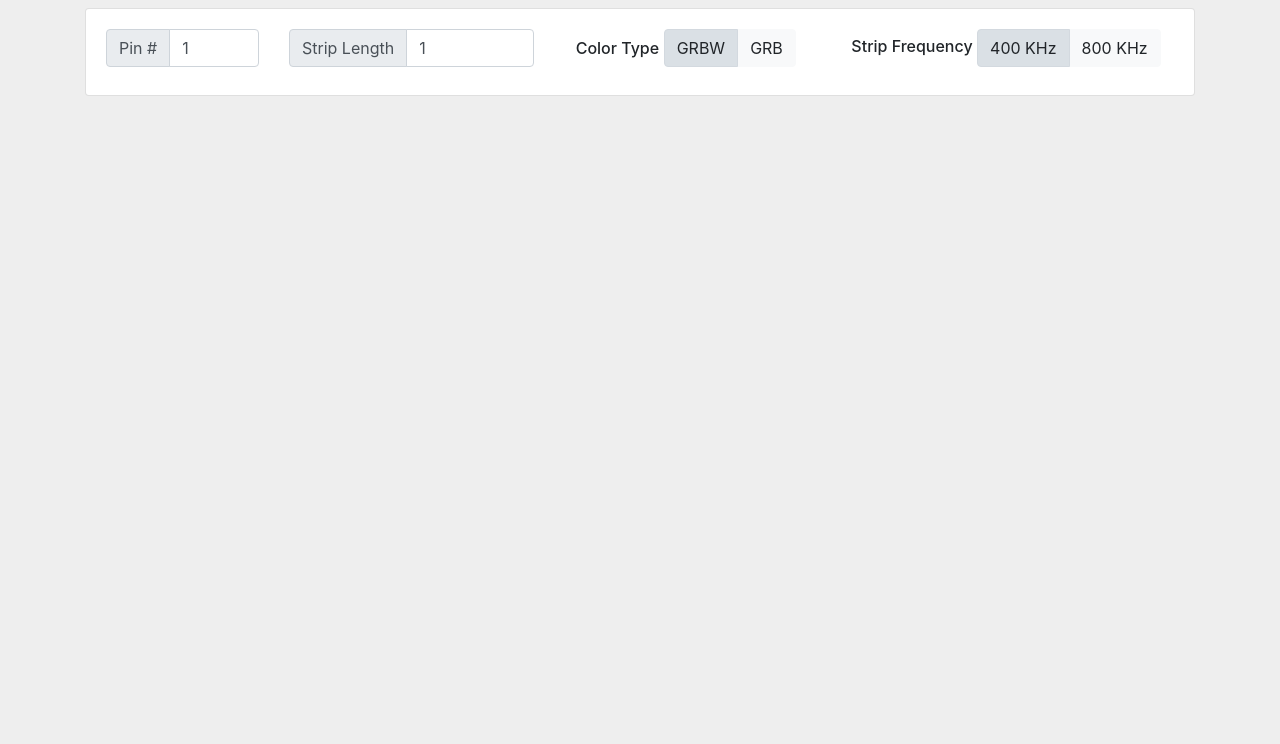
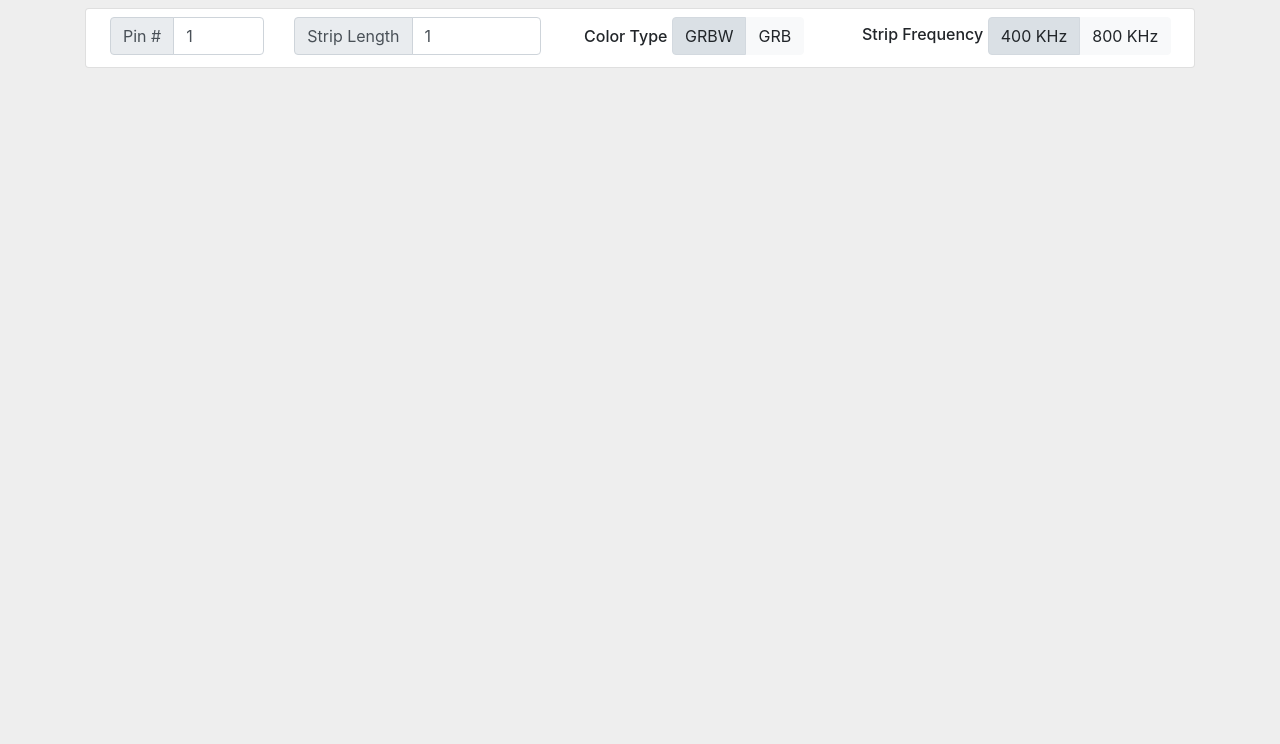
Before and after one commit to team401/LightLinkBuilder, a plain HTML site: page index.html in a window 1280 px wide. Shown: the part 56-800 px from the top of the page. Drawn offline with Linux system fonts and the light colour scheme; no server answers.

Commit message:
Decreased padding on line items.

```diff
--- a/index.html
+++ b/index.html
@@ -20,6 +20,12 @@
     .navbar-orange {
       background: #d35401
     }
+
+	.cardPad {
+		flex: auto;
+		padding: .5em .5em .25em 1.5em;
+		margin: 0;
+	}
 
     @media (min-width: 992px) {
       body {
@@ -51,7 +57,7 @@
     <div class="row">
       <div class="col-sm-12 text-center" id="cardHolder">
         <div class="card mt-2">
-          <div class="card-body">
+          <div class="cardPad">
             <div class="row">
               <div class="col-sm-2">
                 <div class="input-group mb-1">
```
